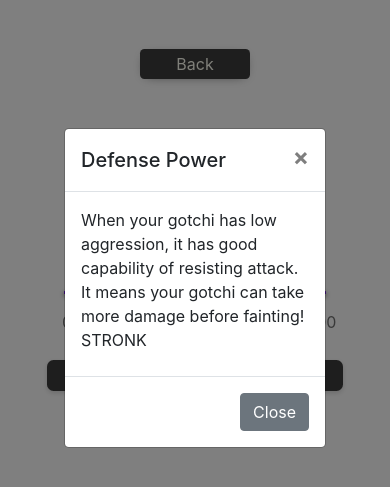
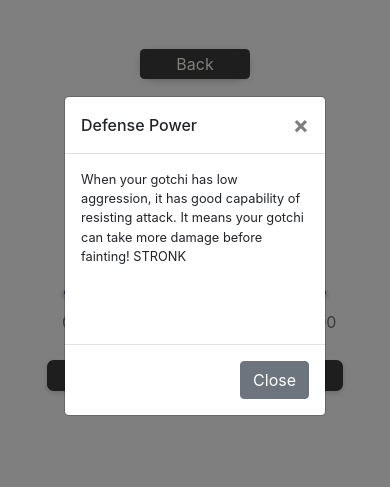
Before and after one commit to Bastion22/gotchi-explorer, a Django app: page /agg/ in a window 390 px wide, after a click on "Defense Power". Shown: the part 80-567 px from the top of the page. Run offline with Django 4.2, Linux system fonts and the light colour scheme.

Commit message:
fix stat modals for mobile

```diff
--- a/static/css/styles.css
+++ b/static/css/styles.css
@@ -549,7 +549,7 @@ header {
 
 .modal {
   position: fixed;
-  top: 12.5em !important;
+  top: 11.65em !important;
   padding: 0em 3.5em 0em 3.5em;
   z-index: 1050;
   width: 100%;
@@ -645,6 +645,24 @@ header {
     text-align: center !important;
     width: 10em;
     height: 2.4em;
+  }
+  .modal {
+    position: fixed;
+    top: 10.5em !important;
+    padding: 0em 3.5em 0em 3.5em;
+    z-index: 1050;
+    width: 100%;
+    height: 100%;
+    outline: 0;
+  }
+  .modal .modal-dialog .modal-content {
+    min-height: 20em;
+  }
+  .modal .modal-dialog .modal-content .modal-header .modal-title {
+    font-size: 1em;
+  }
+  .modal .modal-dialog .modal-content .modal-body {
+    font-size: 0.8em;
   }
 }
 .about-text-1 {
--- a/static/css/styles.scss
+++ b/static/css/styles.scss
@@ -862,7 +862,7 @@ header {
 
 .modal {
     position: fixed;
-    top: 12.5em !important;
+    top: 11.65em !important;
     padding: 0em 3.5em 0em 3.5em;
     z-index: 1050;
     width: 100%;
@@ -985,6 +985,33 @@ header {
             text-align: center !important;
             width: 10em;
             height: 2.4em;
+        }
+    }
+
+
+    .modal {
+        position: fixed;
+        top: 10.5em !important;
+        padding: 0em 3.5em 0em 3.5em;
+        z-index: 1050;
+        width: 100%;
+        height: 100%;
+        outline: 0;
+
+        .modal-dialog {
+            // does nothing
+            .modal-content {
+                min-height: 20em;
+                .modal-header {
+                    .modal-title {
+                        font-size: 1em;
+                    }
+                }
+
+                .modal-body {
+                    font-size: 0.8em;
+                }
+            }
         }
     }
 
```
Also changed, not shown: 1 other file.
